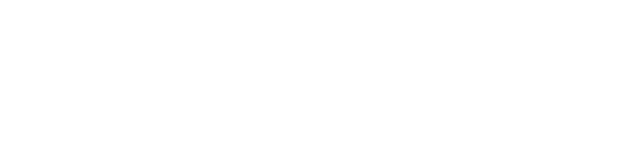
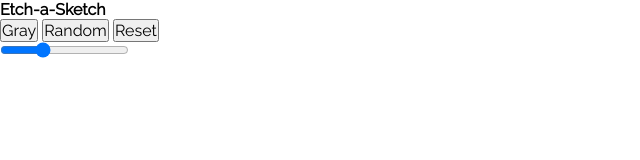
Before and after one commit to yppelu/odin-etch-a-sketch, a plain HTML site: page index.html in a window 1280 px wide. Shown: the whole page, without its empty margins (0-640 px from the left). Drawn offline with Linux system fonts and the light colour scheme.

Commit message:
Create a structure for index.html

```diff
--- a/index.html
+++ b/index.html
@@ -10,7 +10,20 @@
 </head>
 
 <body>
-
+  <h1>Etch-a-Sketch</h1>
+  <main>
+    <div class="parameters">
+      <button class="default-color-btn">Gray</button>
+      <button class="random-color-btn">Random</button>
+      <button class="reset-btn">Reset</button>
+      <div class="choose-size-block">
+        <p class="choose-size-output"></p>
+        <input type="range" min="1" max="100" value="32"
+          class="choose-size-slider">
+      </div>
+    </div>
+    <div class="canvas"></div>
+  </main>
 </body>
 
 </html>
```
